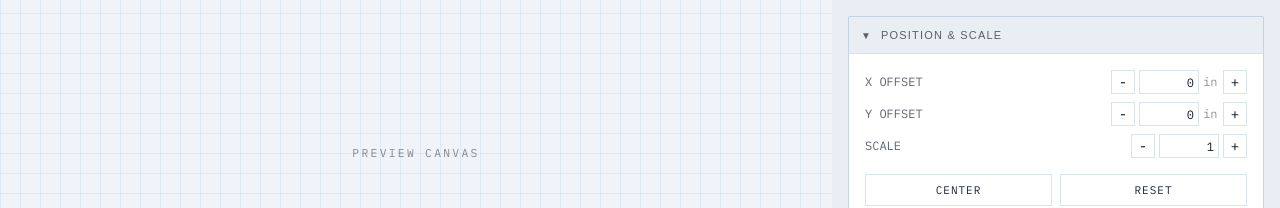
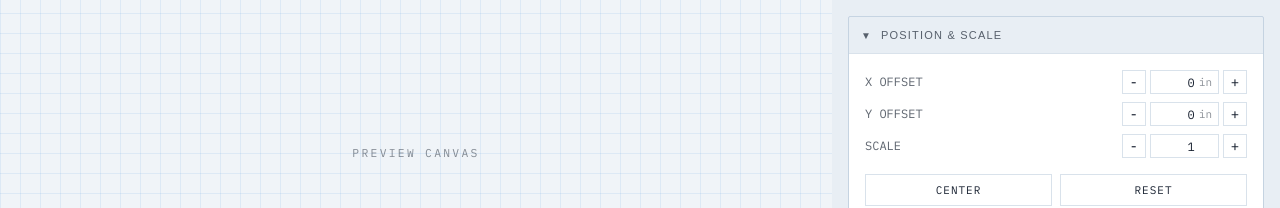
Before and after one commit to dylanscott/plotter.studio, a Svelte app in the folder ui/: page / in a window 1280 px wide. Shown: the part 247-455 px from the top of the page. Built offline with nearby package versions, Linux system fonts and the light colour scheme; the HTML template or start-up script is replaced by a standard one.

Commit message:
position & scale alignment

```diff
--- a/ui/src/components/PositionScale.svelte
+++ b/ui/src/components/PositionScale.svelte
@@ -25,9 +25,8 @@
 </script>
 
 <div class="position-scale">
-  <div class="row">
+  <div class="grid">
     <label class="label" for="x-offset">X Offset</label>
-    <div class="input-group">
     <button
       class="adjust-btn"
       type="button"
@@ -35,6 +34,7 @@
     >
       -
     </button>
+    <div class="input-wrapper">
       <input
         id="x-offset"
         type="number"
@@ -43,6 +43,7 @@
         step="0.1"
       />
       <span class="unit">in</span>
+    </div>
     <button
       class="adjust-btn"
       type="button"
@@ -50,12 +51,8 @@
     >
       +
     </button>
-    </div>
-  </div>
 
-  <div class="row">
     <label class="label" for="y-offset">Y Offset</label>
-    <div class="input-group">
     <button
       class="adjust-btn"
       type="button"
@@ -63,6 +60,7 @@
     >
       -
     </button>
+    <div class="input-wrapper">
       <input
         id="y-offset"
         type="number"
@@ -71,6 +69,7 @@
         step="0.1"
       />
       <span class="unit">in</span>
+    </div>
     <button
       class="adjust-btn"
       type="button"
@@ -78,12 +77,8 @@
     >
       +
     </button>
-    </div>
-  </div>
 
-  <div class="row">
     <label class="label" for="scale">Scale</label>
-    <div class="input-group">
     <button
       class="adjust-btn"
       type="button"
@@ -91,6 +86,7 @@
     >
       -
     </button>
+    <div class="input-wrapper">
       <input
         id="scale"
         type="number"
@@ -99,6 +95,7 @@
         step="0.1"
         min="0.1"
       />
+    </div>
     <button
       class="adjust-btn"
       type="button"
@@ -106,7 +103,6 @@
     >
       +
     </button>
-    </div>
   </div>
 
   <div class="actions">
@@ -123,22 +119,17 @@
     font-family: var(--main-font);
   }
 
-  .row {
-    display: flex;
+  .grid {
+    display: grid;
+    grid-template-columns: 1fr auto auto auto;
+    gap: 8px 4px;
     align-items: center;
-    justify-content: space-between;
   }
 
   .label {
     font-size: 12px;
     color: var(--text-secondary);
     text-transform: uppercase;
-  }
-
-  .input-group {
-    display: flex;
-    align-items: center;
-    gap: 4px;
   }
 
   .adjust-btn {
@@ -149,7 +140,6 @@
     color: var(--text-primary);
     cursor: pointer;
     font-family: var(--main-font);
-
     font-size: 14px;
     display: flex;
     align-items: center;
@@ -161,16 +151,32 @@
     background: var(--bg-secondary);
   }
 
-  .number-input {
-    width: 60px;
+  .input-wrapper {
+    display: flex;
+    align-items: center;
     height: 24px;
-    padding: 0 4px;
     border: 1px solid var(--border-subtle);
     background: var(--bg-surface);
+  }
+
+  .input-wrapper:focus-within {
+    border-color: var(--border-emphasis);
+  }
+
+  .number-input {
+    width: 48px;
+    height: 100%;
+    padding: 0 4px;
+    border: none;
+    background: transparent;
     color: var(--text-primary);
     font-family: var(--main-font);
     font-size: 12px;
     text-align: right;
+  }
+
+  .number-input:focus {
+    outline: none;
   }
 
   .number-input::-webkit-inner-spin-button,
@@ -185,9 +191,10 @@
   }
 
   .unit {
-    font-size: 12px;
+    font-size: 11px;
     color: var(--text-tertiary);
-    min-width: 16px;
+    padding-right: 6px;
+    user-select: none;
   }
 
   .actions {
```
Lines whose indentation alone changed are shown as unchanged.
